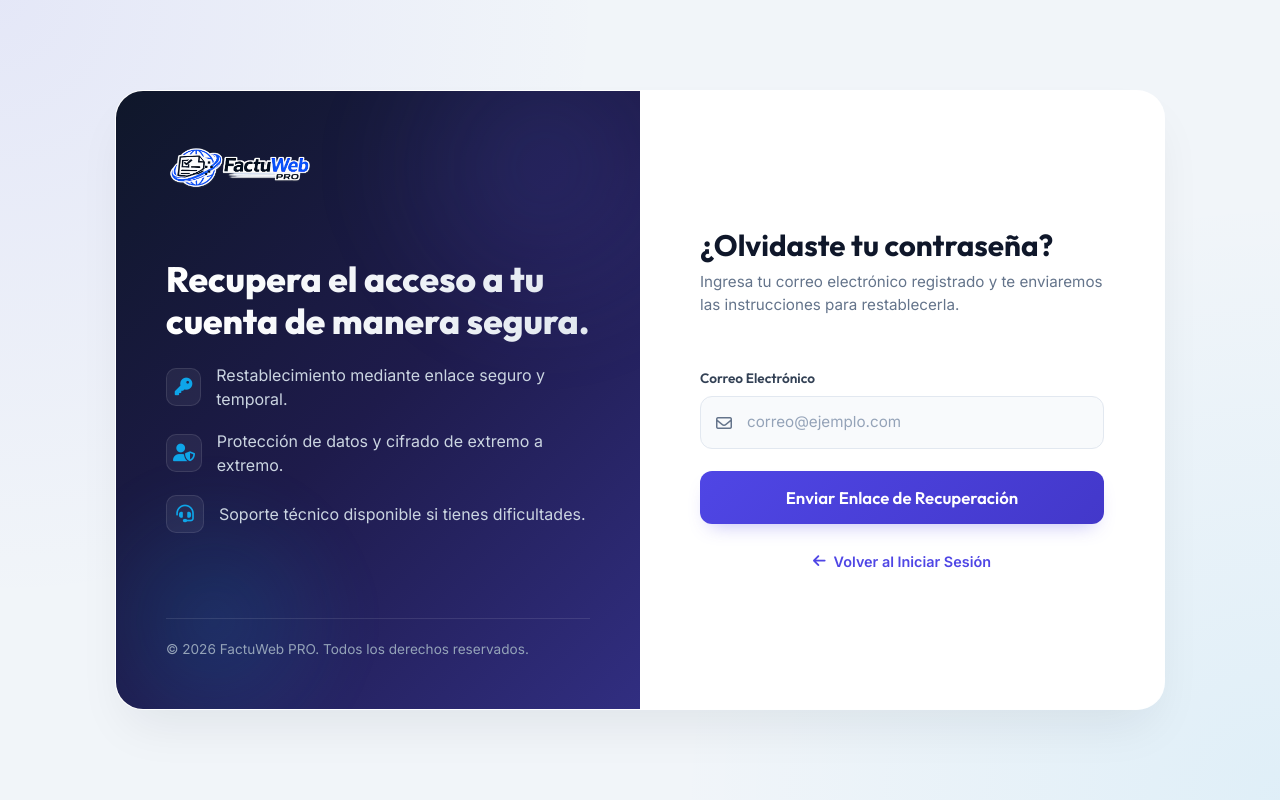
After one commit to ingdevelopers449/factuwebpro, a PHP site: page /forgot-password.php in a window 1280 px wide. The commit adds this page. Run offline with PHP 8.4, Linux system fonts and the light colour scheme.

Commit message:
Creación del modulo de recuperar contraseña 13062026

```diff
--- /dev/null
+++ b/views/auth/forgot-password.php
@@ -0,0 +1,121 @@
+<?php
+// Lógica simple para simular/procesar la recuperación de contraseña
+$message = '';
+$status = '';
+
+if ($_SERVER['REQUEST_METHOD'] === 'POST') {
+    $email = filter_input(INPUT_POST, 'email', FILTER_VALIDATE_EMAIL);
+    if ($email) {
+        // Aquí se conectaría a la base de datos y enviaría el correo
+        // require_once '../../config/database.php';
+
+        $message = "Hemos enviado las instrucciones de recuperación al correo: <strong>" . htmlspecialchars($email) . "</strong>. Por favor, revisa tu bandeja de entrada o spam.";
+        $status = "success";
+    } else {
+        $message = "Por favor, ingresa un correo electrónico válido.";
+        $status = "error";
+    }
+}
+?>
+<!DOCTYPE html>
+<html lang="es">
+<head>
+    <meta charset="UTF-8">
+    <meta name="viewport" content="width=device-width, initial-scale=1.0">
+    <title>Recuperar Contraseña - FactuWeb PRO</title>
+    <!-- Favicon -->
+    <link rel="shortcut icon" href="../../img/icon.png" type="image/png">
+    <!-- Bootstrap 5.3 CSS -->
+    <link href="https://cdn.jsdelivr.net/npm/bootstrap@5.3.2/dist/css/bootstrap.min.css" rel="stylesheet">
+    <!-- Font Awesome Icons -->
+    <link rel="stylesheet" href="https://cdnjs.cloudflare.com/ajax/libs/font-awesome/6.4.2/css/all.min.css">
+    <!-- Google Fonts -->
+    <link rel="preconnect" href="https://fonts.googleapis.com">
+    <link rel="preconnect" href="https://fonts.gstatic.com" crossorigin>
+    <link href="https://fonts.googleapis.com/css2?family=Inter:wght@400;500;600;700&family=Outfit:wght@500;600;700;800&display=swap" rel="stylesheet">
+
+    <!-- Custom CSS -->
+    <link rel="stylesheet" href="../../public/css/auth.css">
+</head>
+<body>
+
+    <div class="auth-container">
+        <!-- Columna Izquierda (Panel de Marca Corporativo) -->
+        <div class="col-lg-6 brand-panel d-none d-lg-flex">
+            <div class="brand-content">
+                <div class="brand-top">
+                    <img src="../../img/logo.png" alt="FactuWeb PRO" class="brand-logo-img">
+                </div>
+
+                <div class="brand-middle">
+                    <h2 class="brand-title">Recupera el acceso a tu cuenta de manera segura.</h2>
+                    <ul class="feature-list">
+                        <li class="feature-item">
+                            <div class="feature-icon-box">
+                                <i class="fa-solid fa-key"></i>
+                            </div>
+                            <span>Restablecimiento mediante enlace seguro y temporal.</span>
+                        </li>
+                        <li class="feature-item">
+                            <div class="feature-icon-box">
+                                <i class="fa-solid fa-user-shield"></i>
+                            </div>
+                            <span>Protección de datos y cifrado de extremo a extremo.</span>
+                        </li>
+                        <li class="feature-item">
+                            <div class="feature-icon-box">
+                                <i class="fa-solid fa-headset"></i>
+                            </div>
+                            <span>Soporte técnico disponible si tienes dificultades.</span>
+                        </li>
+                    </ul>
+                </div>
+
+                <div class="brand-bottom">
+                    <p class="mb-0">&copy; 2026 FactuWeb PRO. Todos los derechos reservados.</p>
+                </div>
+            </div>
+        </div>
+
+        <!-- Columna Derecha (Formulario de Recuperación) -->
+        <div class="col-lg-6 col-md-12 form-panel">
+            <div class="form-header">
+                <h1 class="form-title">¿Olvidaste tu contraseña?</h1>
+                <p class="form-subtitle">Ingresa tu correo electrónico registrado y te enviaremos las instrucciones para restablecerla.</p>
+            </div>
+
+            <?php if (!empty($message)): ?>
+                <div class="alert alert-<?= $status === 'success' ? 'success' : 'danger' ?> alert-dismissible fade show mb-4 border-0 rounded-3" role="alert" style="font-size: 0.9rem; padding: 15px;">
+                    <i class="fa-solid <?= $status === 'success' ? 'fa-circle-check text-success' : 'fa-triangle-exclamation text-danger' ?> me-2"></i>
+                    <?= $message ?>
+                    <button type="button" class="btn-close shadow-none" data-bs-dismiss="alert" aria-label="Close" style="font-size: 0.75rem; top: 12px;"></button>
+                </div>
+            <?php endif; ?>
+
+            <form action="" method="POST">
+                <!-- Campo Correo -->
+                <div class="form-group-custom">
+                    <label class="form-label-custom" for="email">Correo Electrónico</label>
+                    <div class="input-group-custom">
+                        <input type="email" id="email" name="email" class="form-control-custom" placeholder="correo@ejemplo.com" required autocomplete="email">
+                        <span class="input-icon"><i class="fa-regular fa-envelope"></i></span>
+                    </div>
+                </div>
+
+                <!-- Botón Enviar -->
+                <button type="submit" class="btn-submit-custom mb-4">Enviar Enlace de Recuperación</button>
+
+                <!-- Regresar a Login -->
+                <div class="text-center">
+                    <a href="login.php" class="forgot-link d-inline-flex align-items-center gap-2" style="font-size: 0.9rem;">
+                        <i class="fa-solid fa-arrow-left"></i> Volver al Iniciar Sesión
+                    </a>
+                </div>
+            </form>
+        </div>
+    </div>
+
+    <!-- Bootstrap 5.3 JS Bundle -->
+    <script src="https://cdn.jsdelivr.net/npm/bootstrap@5.3.2/dist/js/bootstrap.bundle.min.js"></script>
+</body>
+</html>
--- a/views/auth/login.php
+++ b/views/auth/login.php
@@ -89,7 +89,7 @@
                     <label class="checkbox-custom-label">
                         <input type="checkbox" class="checkbox-custom"> Recordarme
                     </label>
-                    <a href="#" class="forgot-link">¿Olvidaste tu contraseña?</a>
+                    <a href="forgot-password.php" class="forgot-link">¿Olvidaste tu contraseña?</a>
                 </div>
 
                 <!-- Botón Enviar -->
```
